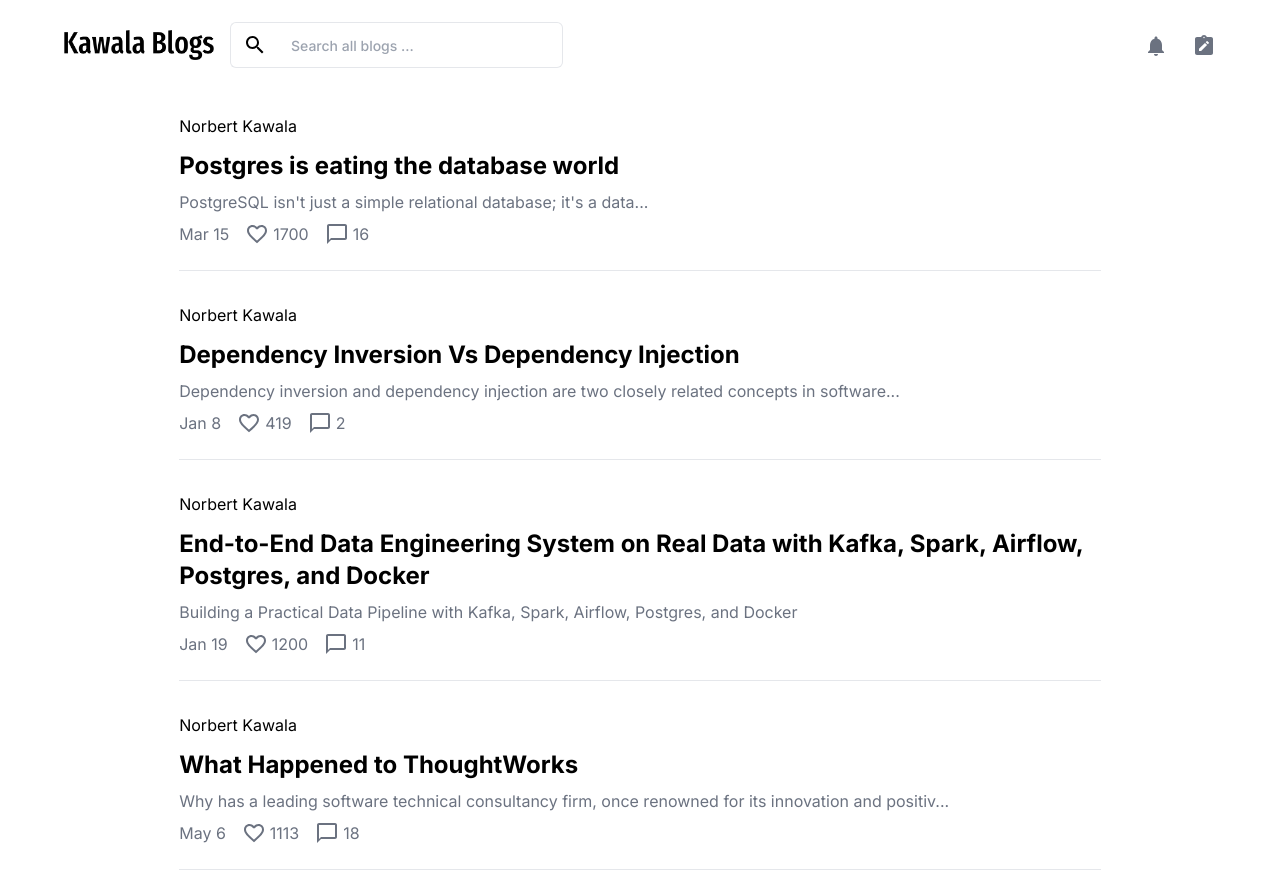
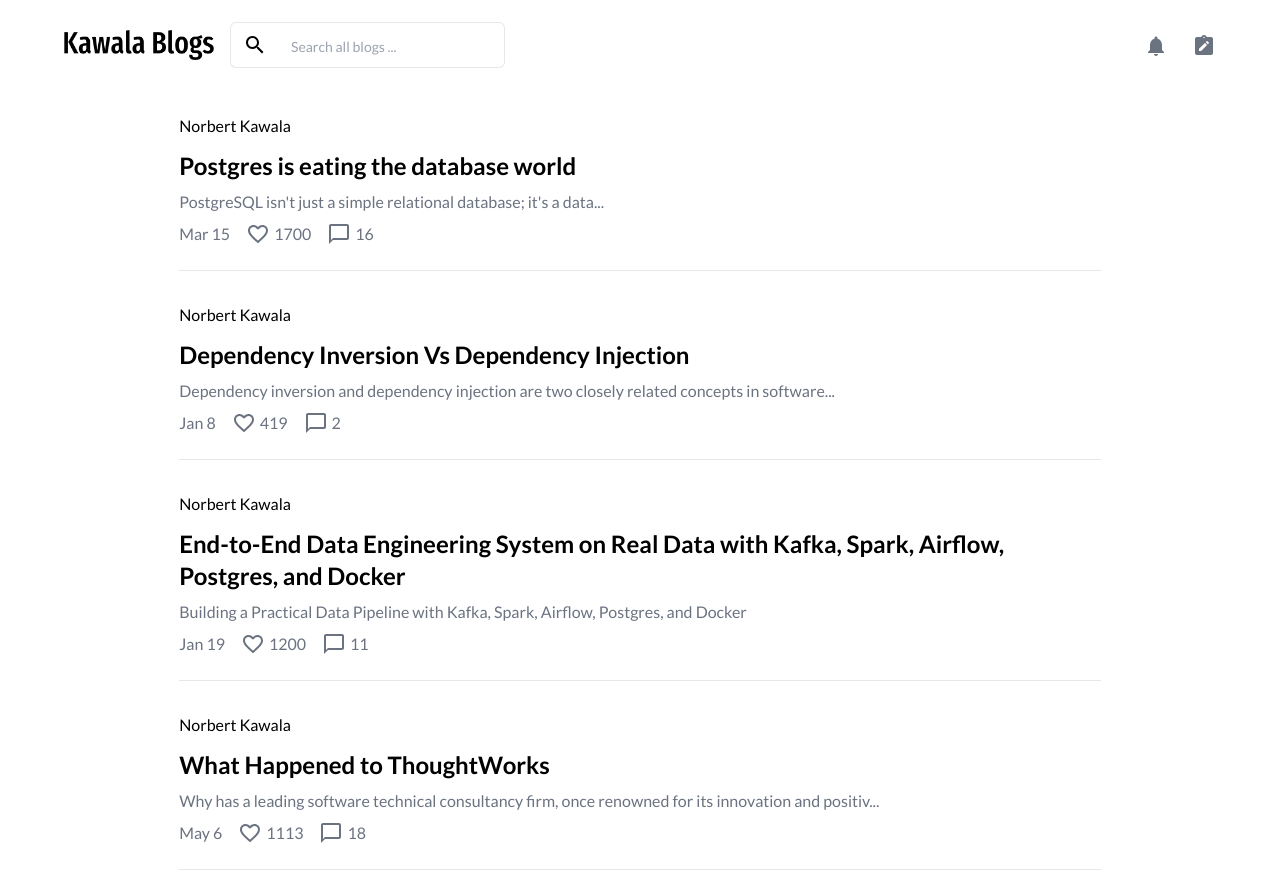
Before and after one commit to Jaydrey/kawala-blogs, a Next.js app: page / in a window 1280 px wide. Shown: the top 882 px of the page. Built offline with nearby package versions, Linux system fonts and the light colour scheme.

Commit message:
feat(font): changed font to Lato

```diff
--- a/app/layout.tsx
+++ b/app/layout.tsx
@@ -1,9 +1,9 @@
 import type { Metadata } from "next";
-import { Inter } from "next/font/google";
+import { Lato } from "next/font/google";
 import "./globals.css";
 import Header from "@/components/Header";
 
-const inter = Inter({ subsets: ["latin"] });
+const lato = Lato({ subsets: ["latin"], weight: ["100", "300", "400", "700", "900"] });
 
 export const metadata: Metadata = {
   title: "Kawala Blogs",
@@ -18,7 +18,7 @@ export default function RootLayout({
 }>) {
   return (
     <html lang="en">
-      <body className={`${inter.className} w-[90%] mx-auto`}>
+      <body className={`${lato.className} w-[90%] mx-auto`}>
         <Header />
         {children}
       </body>
```
